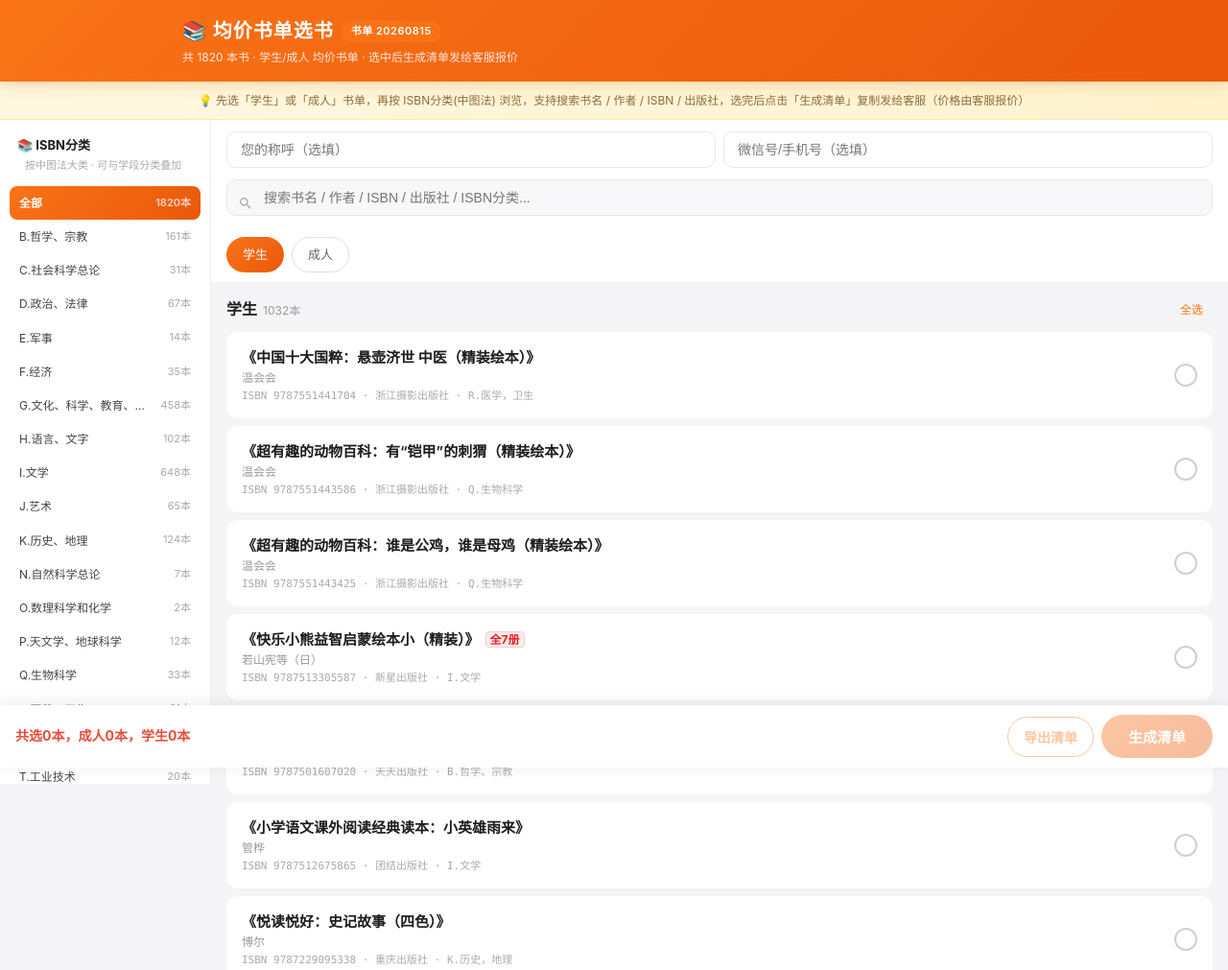
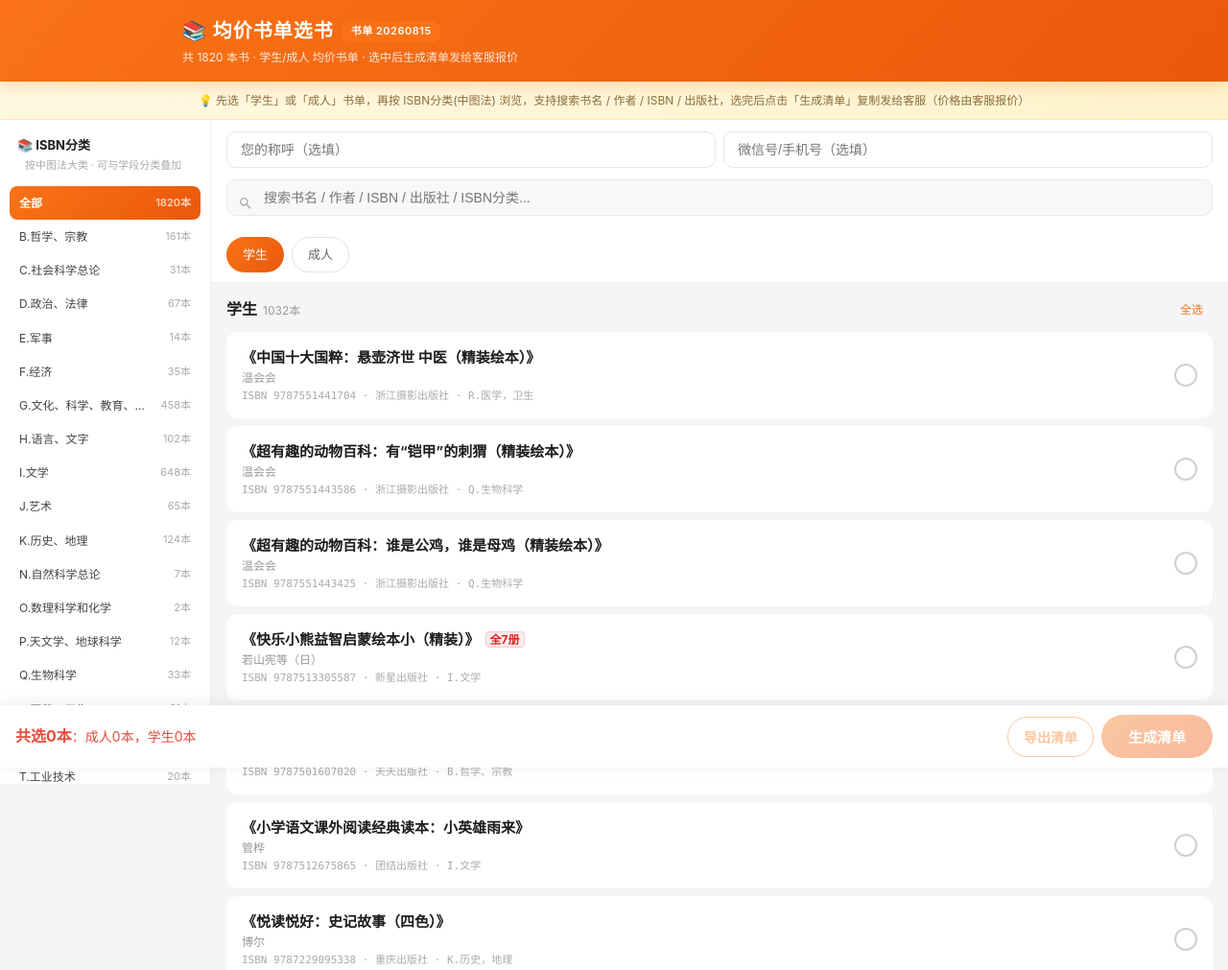
Before and after one commit to pulanse/jun-price, a plain HTML site: page index.html in a window 1280 px wide. Shown: the top 1011 px of the page at 96% size. Drawn offline with Linux system fonts and the light colour scheme.

Commit message:
上传均价选书助手主页

```diff
--- a/index.html
+++ b/index.html
@@ -374,8 +374,9 @@
       z-index: 100;
     }
     .bottom-info { flex: 1; }
-    .bottom-count { font-size: 14px; color: #e74c3c; font-weight: 700; }
-    .bottom-count strong { color: #e74c3c; font-weight: 700; }
+    .bottom-count { font-size: 14px; color: #e74c3c; }
+    .bottom-count strong { font-size: 16px; font-weight: 700; }
+    .bottom-count .sub-count { font-weight: 400; }
     .clear-all-btn {
       font-size: 12px;
       color: #e74c3c;
@@ -603,7 +604,7 @@
   <!-- Bottom Bar -->
   <div class="bottom-bar">
     <div class="bottom-info">
-      <div class="bottom-count" id="selectedCount">共选0本，成人0本，学生0本</div>
+      <div class="bottom-count" id="selectedCount"><strong>共选0本</strong>：<span class="sub-count">成人0本，学生0本</span></div>
     </div>
     <div class="bottom-actions">
       <span class="clear-all-btn" id="clearAllBtn" onclick="clearAll()" style="display:none">清空</span>
@@ -947,7 +948,7 @@
         else if (cat.category === '学生') student = c;
       });
 
-      document.getElementById('selectedCount').textContent = `共选${total}本，成人${adult}本，学生${student}本`;
+      document.getElementById('selectedCount').innerHTML = `<strong>共选${total}本</strong>：<span class="sub-count">成人${adult}本，学生${student}本</span>`;
       document.getElementById('exportBtn').disabled = total === 0;
       document.getElementById('exportExcelBtn').disabled = total === 0;
       document.getElementById('clearAllBtn').style.display = total > 0 ? '' : 'none';
```
